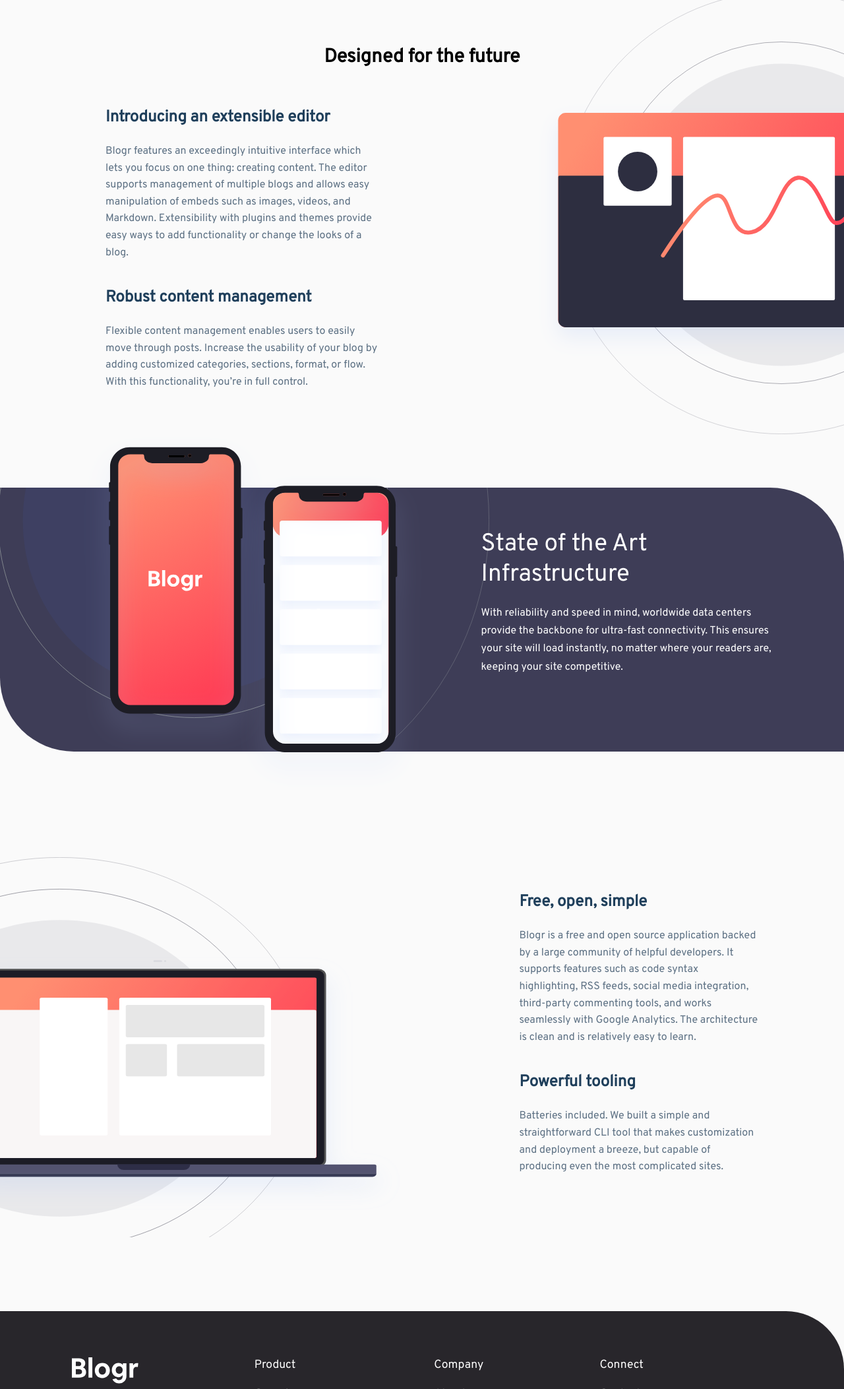
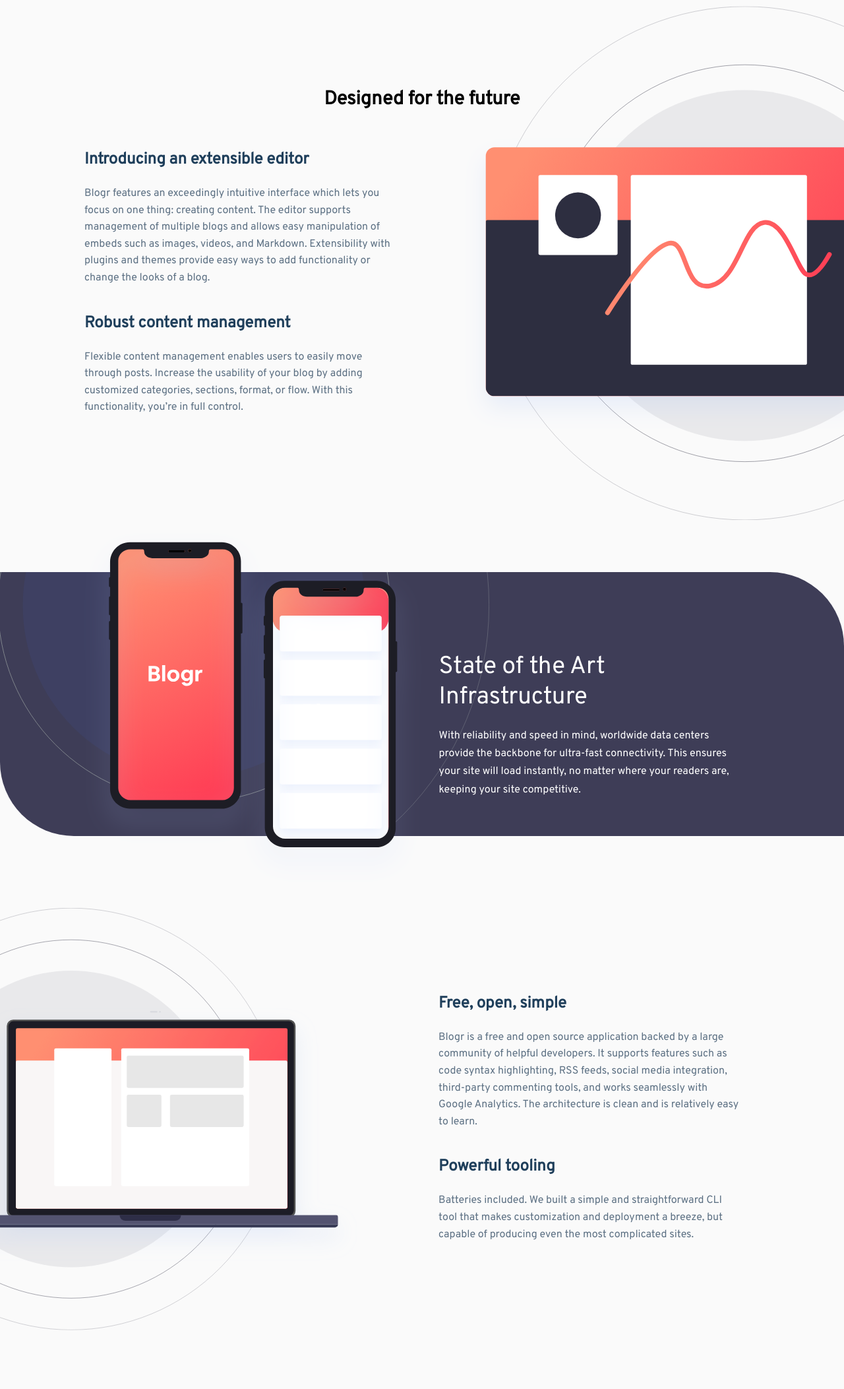
Before and after one commit to PecheMelba/blogr-landing-page, a plain HTML site: page index.html in a window 1280 px wide. Shown: the part 695-2800 px from the top of the page at 66% size. Drawn offline with Linux system fonts and the light colour scheme.

Commit message:
improved responsiveness

```diff
--- a/index.html
+++ b/index.html
@@ -78,7 +78,7 @@
       <section id="editor-pannel">
         <h2>Designed for the future</h2>
         <div id="editor-content">
-          <div class="text-part">
+          <div id ="editor-content-text-part">
             <div id="editor-intro-container">
               <div class="container-intro">
                 <h3 class="container-text-title">Introducing an extensible editor</h3>
@@ -116,7 +116,7 @@
 
       <section id="third-pannel">
         <div id="design-content">
-          <div class="text-part">
+          <div id="design-content-text-part">
 
             <div id="design-intro-container">
               <div class="container-intro">
--- a/script.js
+++ b/script.js
@@ -8,10 +8,14 @@
   if (e.matches) //if viewports at least 950px wide
   {
     isDesktopMode = true;
+    document.getElementById("menu-hamburger").style.display = "none";
+    document.getElementById("menu-close-button").style.display = "none";
   }
-  else//if viewports less than 950px wide
+  else//if viewports less than 900px wide
   {
     isDesktopMode = false;
+    document.getElementById("menu-hamburger").style.display = "inline";
+
   }
 }
 // Register event listener
--- a/style-desktop.css
+++ b/style-desktop.css
@@ -1,4 +1,4 @@
-@media all and (min-width: 950px)
+@media all and (min-width: 900px)
 {
     /* ----------------------------header--------------------------- */
     #menu-hamburger,#separator {display: none;}
@@ -143,10 +143,12 @@
     #editor-pannel
     {
         padding-top: 7em;
-        overflow: hidden;
+        margin-bottom: 5vw;
+        margin-top: 5vw;
+
+        /* overflow: hidden; */
         width:100%;
         height:auto;
-        margin:0;
     }
     #editor-content
     {
@@ -157,18 +159,19 @@
         margin: 0 auto;
     }
     h2 {font-size: 1.8em;}
-    .text-part
+    #editor-content-text-part
     {
-        padding-left: 10em;
+        padding-left: 10vw;
         text-align: left;
         margin:0;
-        width:40%;
+        width:50vw;
     }
     picture{margin:0; height:45vw;}
     .img-section
     {
-        transform: translate(15em, -11em);
-        width:55vw;
+        transform: translate(8vw, -17vw);
+        /* width:55vw; */
+
     }
     .container-text-title {text-align: left; width:100%;}
     .container-text-p{width:100%;}
@@ -184,13 +187,13 @@
     }
     #phones
     {
-        transform: translate(8em, -5em);
+        transform: translate(10vw, -5vw);
         margin: 0 auto;
-        width: 40%;
+        width: 40vw;
     }
     #second-text-container
     {
-        transform: translate(42em, -30em);
+        transform: translate(47.5vw, -33vw);
         width:45%;
     }
     #second-title
@@ -211,7 +214,7 @@
     /* ----------------section3---------------- */
     #third-pannel
     {
-        width:90%;
+        width:100%;
         margin: 10em 0 7em 0;
     }
     #design-content
@@ -220,13 +223,22 @@
         flex-direction: row-reverse;
         align-items: center;
         width:100%;
+        overflow: visible;
+    }
+    #design-content-text-part
+    {
+        text-align: left;
+        margin-right: 2vw;
+        transform: translate(-10vw,0);
     }
     #laptop
     {
-        transform: translate(-12.5em,-4em);
-        width:100%;
+        transform: translate(-16.5vw,-4vw);
+        width:auto;
         height:50vw;
+        margin: 0;
     }
+
     /* ----------------footer------------ */
     footer
     {
@@ -239,10 +251,10 @@
     }
     #footer-logo
     {
-        margin-bottom: 3.5em;
+        margin-bottom: 5vw;
         margin-top: 0;
     }
-    #footer-logo, .foot-menu { margin-right: 10em;}
+    #footer-logo, .foot-menu { margin-right: 10vw;}
     .foot-sub-menu div {color:rgba(255, 255, 255, 0.801);}
     .foot-sub-menu div:hover
     {
--- a/style-mobile.css
+++ b/style-mobile.css
@@ -35,11 +35,12 @@
 {
     position: absolute;
     top:5em;
+    left:5vw;
 
     display: none;
     text-align: center;
     background-color: white;
-    width:87.5%;
+    width:90vw;
     border-radius:0.5em;
     box-shadow: 0px 5px 20px rgba(0, 0, 0, 0.507);
     font-family: "Overpass";
@@ -119,9 +120,9 @@
 }
 #intro-buttons-pannel
 {
-    padding-bottom: 8em;
+    padding-bottom: 10vw;
     display:flex;
-    justify-content: space-around;
+    justify-content: center;
 }
 #intro-start,#intro-learn-more
 {
@@ -136,6 +137,7 @@
 {
     background-color: white;
     color: hsl(353, 100%, 62%);
+    margin-right: 2vw;
 }
 #intro-learn-more
 {
@@ -160,7 +162,7 @@
     display:flex;
     flex-direction: column-reverse;
 }
-.text-part
+#editor-content-text-part, #design-content-text-part
 {
     margin:2em 0 2em 0;
 }
@@ -201,6 +203,7 @@
     transform: translate(0em, -11.5em);
     margin: 0 auto;
     width: 100%;
+    max-width: 734px;
 }
 #second-text-container
 {
@@ -232,7 +235,7 @@
     margin: 0 auto;
     overflow: hidden;
 }
-#design-content img
+#laptop
 {
     width:150%;
     transform: translate(-22.5vw, 0);
```
